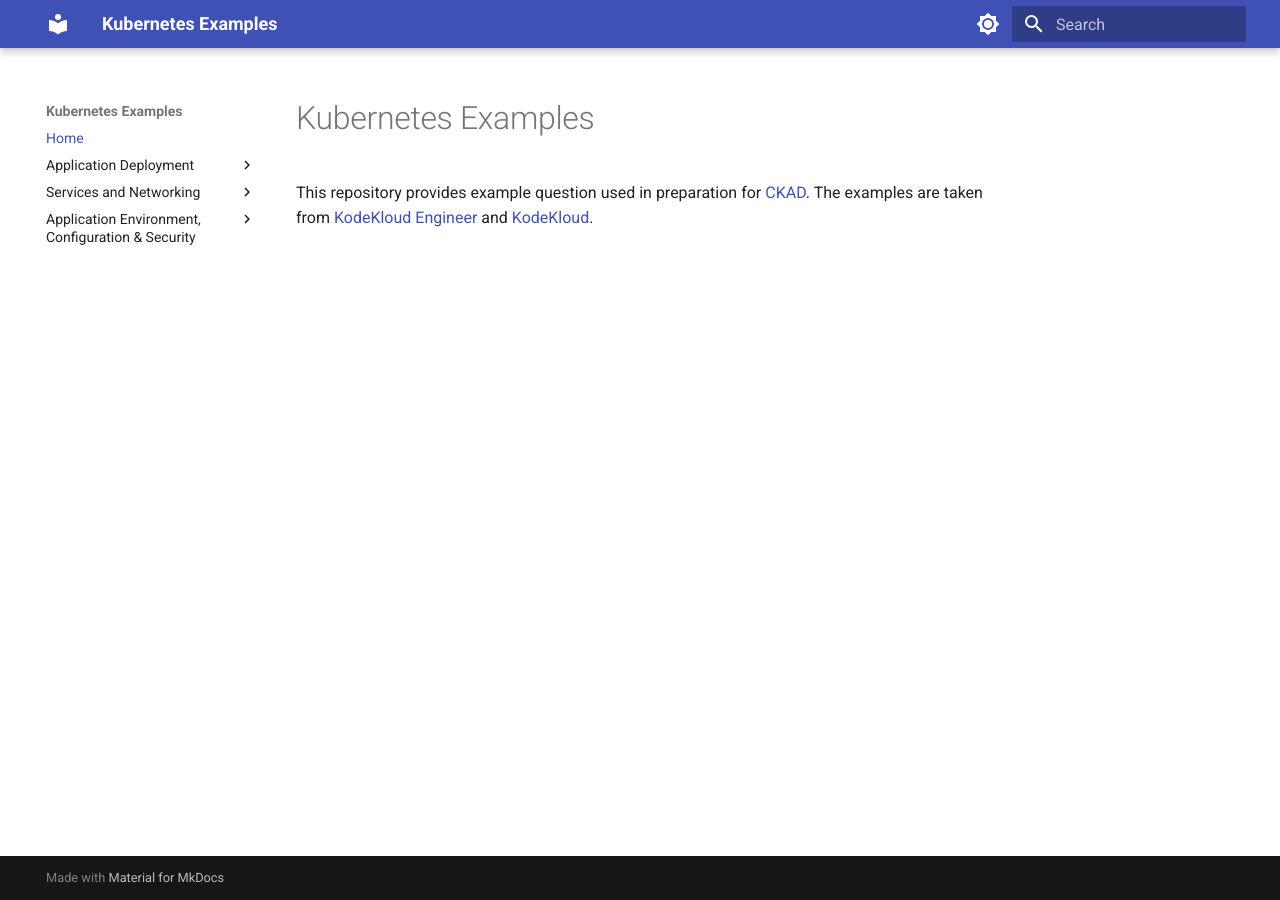
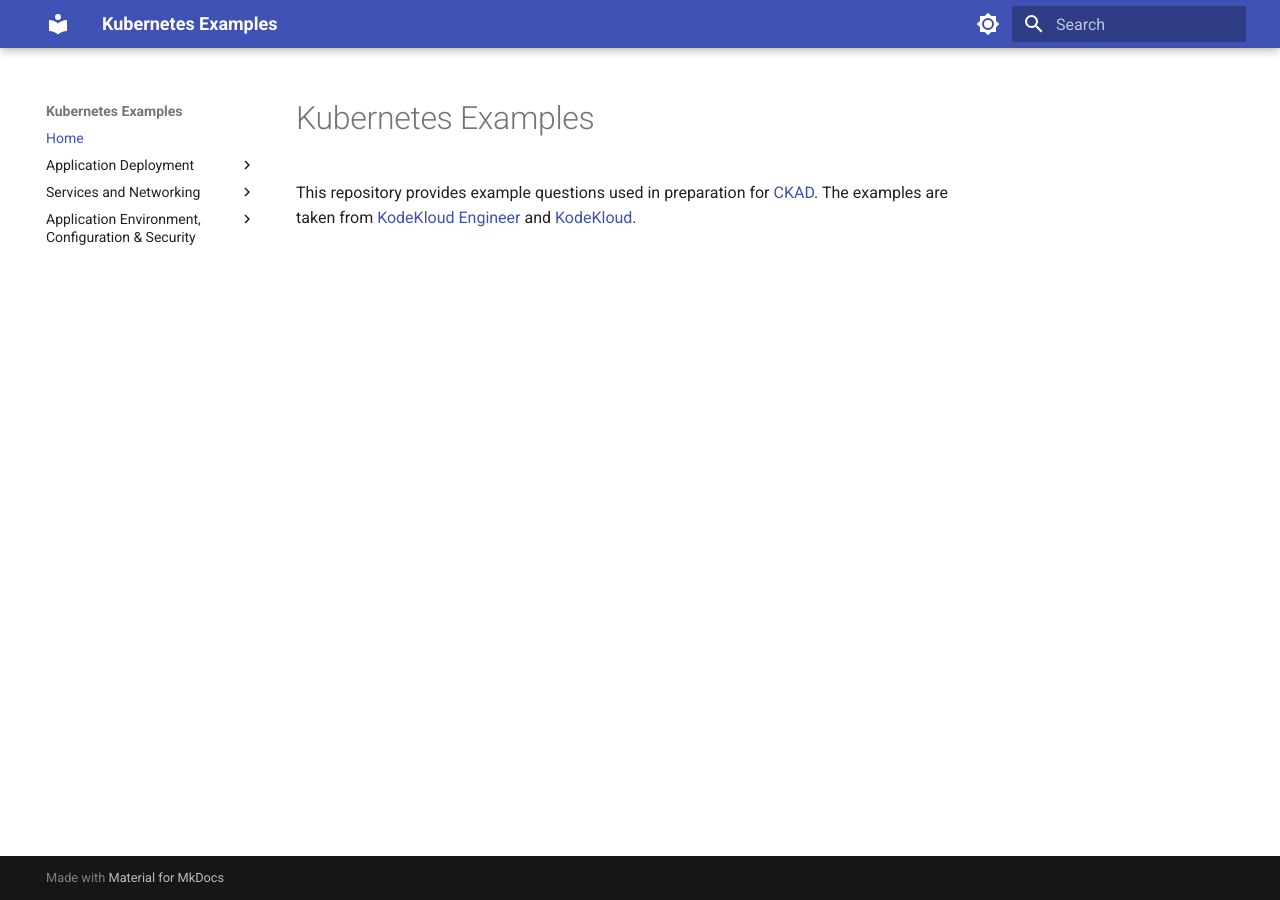
Before and after one commit to CodedByHasan/kubernetes-examples, an MkDocs documentation site: the page built from docs/index.md, in a window 1280 px wide. Built offline with MkDocs 1.6.1 and Material for MkDocs 9.7.7, drawn with Linux system fonts in a browser that asks for light colours.

```diff
--- a/docs/index.md
+++ b/docs/index.md
@@ -1,4 +1,4 @@
 # Kubernetes Examples
 
-This repository provides example question used in preparation for [CKAD](https://training.linuxfoundation.org/certification/certified-kubernetes-application-developer-ckad/).
+This repository provides example questions used in preparation for [CKAD](https://training.linuxfoundation.org/certification/certified-kubernetes-application-developer-ckad/).
 The examples are taken from [KodeKloud Engineer](https://engineer.kodekloud.com/) and [KodeKloud](https://kodekloud.com/).
```
Also changed, not shown: README.md (+2 -2 lines).
